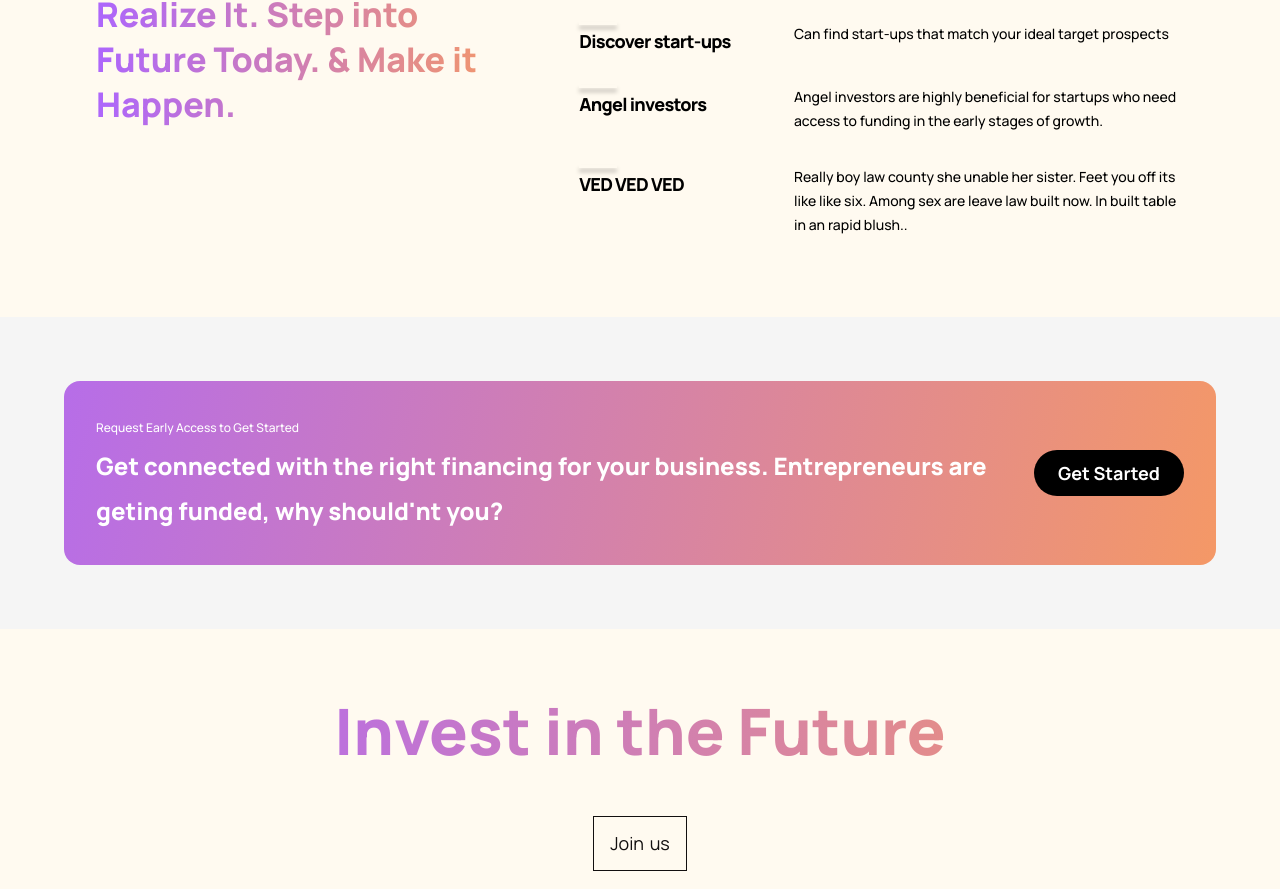
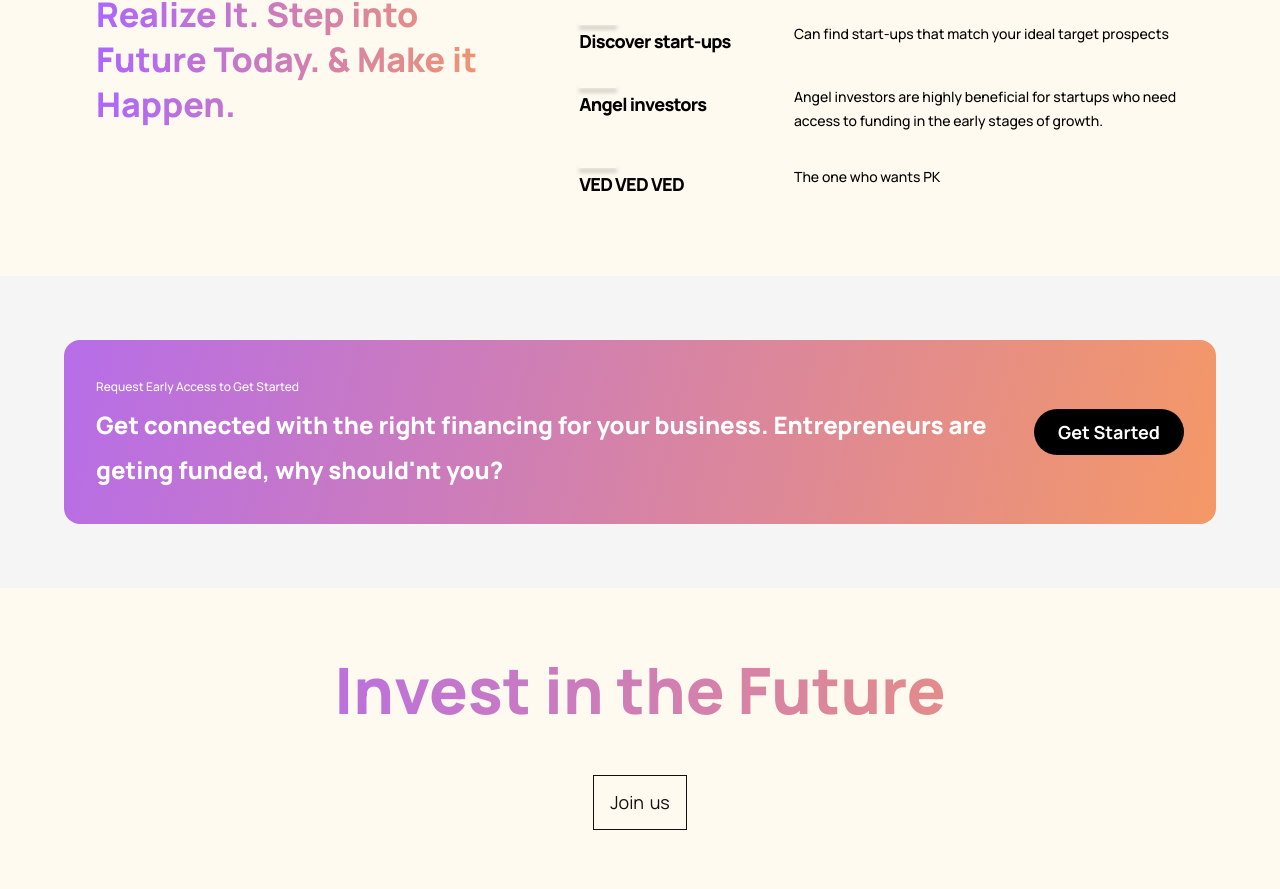
Before and after one commit to ved74thakur/majorProjectHomePage, a React (Create React App) app: page / in a window 1280 px wide. Shown: the part 1325-2214 px from the top of the page. Built offline with nearby package versions, Linux system fonts and the light colour scheme.

Commit message:
Update Features.jsx

```diff
--- a/src/containers/features/Features.jsx
+++ b/src/containers/features/Features.jsx
@@ -17,7 +17,7 @@ const featuresData = [
   },
   {
     title: 'VED VED VED',
-    text: 'Really boy law county she unable her sister. Feet you off its like like six. Among sex are leave law built now. In built table in an rapid blush..',
+    text: 'The one who wants PK',
   },
 ];
 
```
